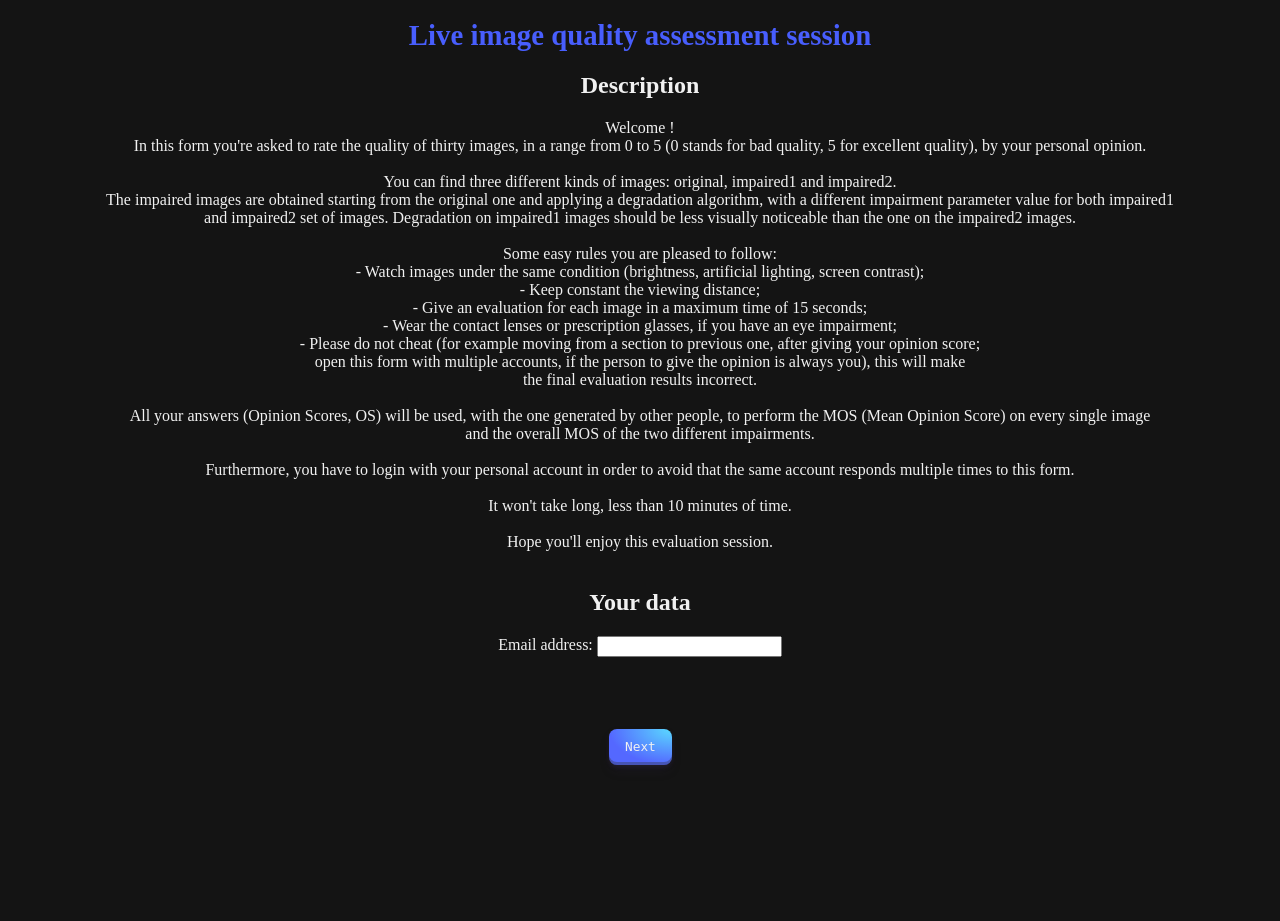
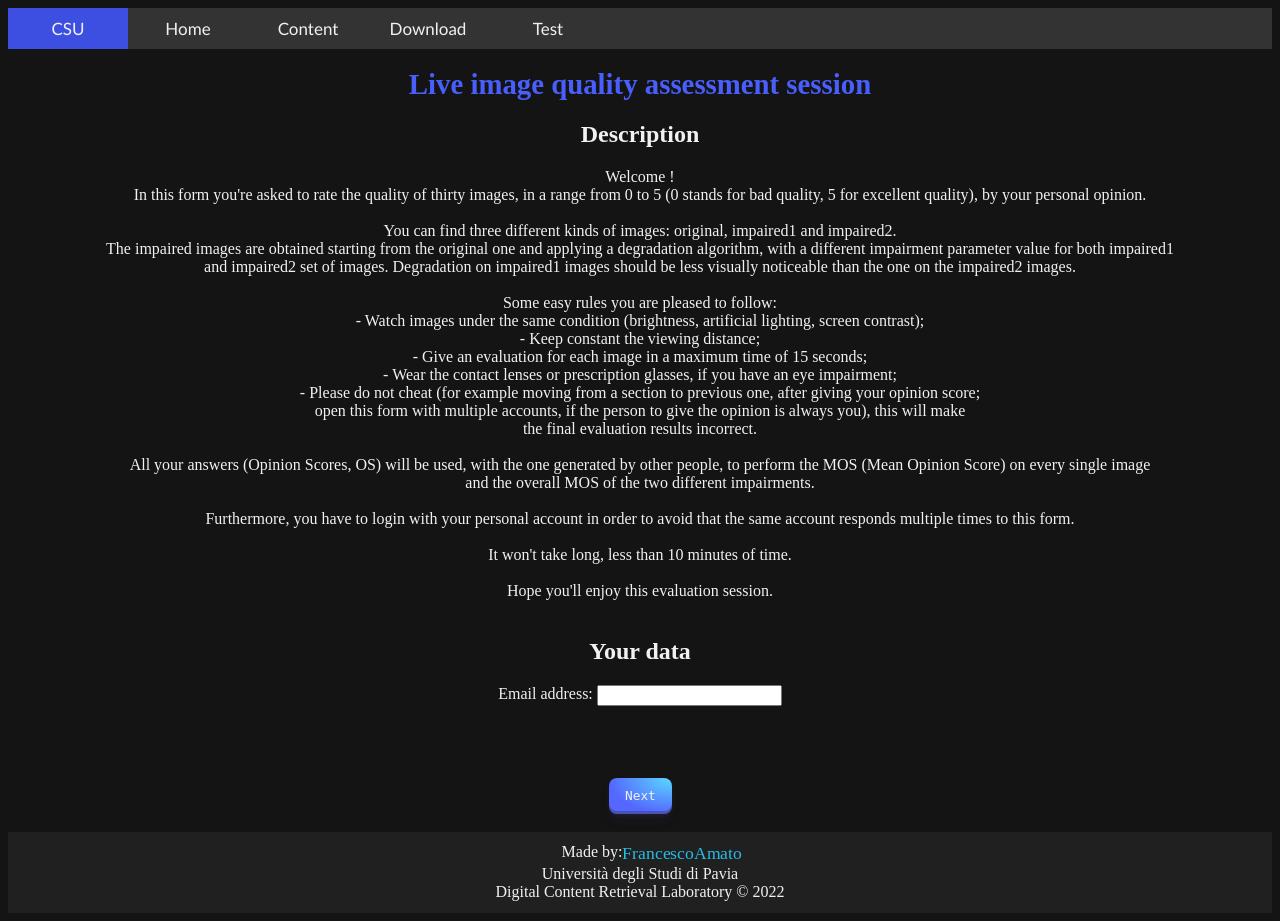
Before and after one commit to aiman-al-masoud/image_quality_assessment, a Flask app: page /take_test in a window 1280 px wide. Before the commit the page ends 768 px from the top, so only its background shows below. Run offline with Flask 2, Linux system fonts and the light colour scheme.

Commit message:
Shared footer and navbar to all templates

```diff
--- a/static/stylesheets/style.css
+++ b/static/stylesheets/style.css
@@ -18,7 +18,7 @@ hr {
 #navbar {
   font-family: 'Gill Sans', 'Gill Sans MT', Calibri, 'Trebuchet MS', sans-serif;
   width: 100%;
-  background-color: rgb(20, 20, 20);
+  background-color: #333333;
   overflow: auto;
 }
 
@@ -87,7 +87,7 @@ h1, h2, h3, h4, h5, h6, p{
 }
 
 #flip div:first-child {
-  animation: show 9s linear infinite;
+  animation: show 10s linear infinite;
 }
 
 @keyframes show {
--- /dev/null
+++ b/templates/footer.html
@@ -0,0 +1,23 @@
+<span>
+    <div class="text">
+        <br>
+        <p>
+          Made by:
+          <span class="word">Aiman Al Masoud</span>
+          <span class="word">Francesco Amato</span>
+          <span class="word">Andrei Blindu</span>
+          <span class="word">Mattia Bottini</span>
+          <span class="word">Davide Lotito</span>
+          <span class="word">Francesco Marinelli</span>
+          <span class="word">Daniele Murer</span>
+          <span class="word">Riccardo Petri</span>
+          <span class="word">Fabio Tagliani</span>
+        </p>
+    </div>
+    Università degli Studi di Pavia
+    <br>
+    Digital Content Retrieval Laboratory &copy; 2022
+</span>
+
+<!-- Animation for authors names -->
+<script src="{{url_for('static', filename='scripts/contributors_animation.js')}}"></script>
--- /dev/null
+++ b/templates/navbar.html
@@ -0,0 +1,5 @@
+<a class="active" href="http://csu.unipv.it/"><i class="fa fa-handshake-o"></i> CSU</a>
+<a href="/"><i class="fa fa-fw fa-home"></i> Home</a>
+<a href="/#content"><i class="fa fa-info-circle"></i> Content</a>
+<a href="/#download"><i class="fa fa-download"></i> Download</a>
+<a href="/#test"><i class="fa fa-line-chart"></i> Test</a>
--- a/templates/take_test.html
+++ b/templates/take_test.html
@@ -20,6 +20,11 @@
 
 
 <body onload="onStart()">
+
+    <nav id="navbar" class="sticky">
+        {% include 'navbar.html' %}
+    </nav>
+
     <h1 class="blue">Live image quality assessment session </h1>
     <article id="live-session-description">
         <h2>Description</h2>
@@ -96,7 +101,7 @@
         <button id="button_next" class="button" type="button" onclick="onNextPressed()">Next</button>
         <!--this button sends the form to the server.-->
         <a href="/done_take_test"><button id="button_submit" class="button" type="submit">Done</button></a>
-
+        <br><br>
 
         <!--store hidden key-value paris for: (image, rating).-->
         {% for pic in pictures%}
@@ -106,8 +111,9 @@
 
     </form>
 
-
+    <footer id="footer">
+        {% include 'footer.html' %}
+    </footer>
 
 </body>
-
 </html>
```
Also changed, not shown: templates/done_take_test.html (+10 -0 lines), templates/index.html (+5 -31 lines).
